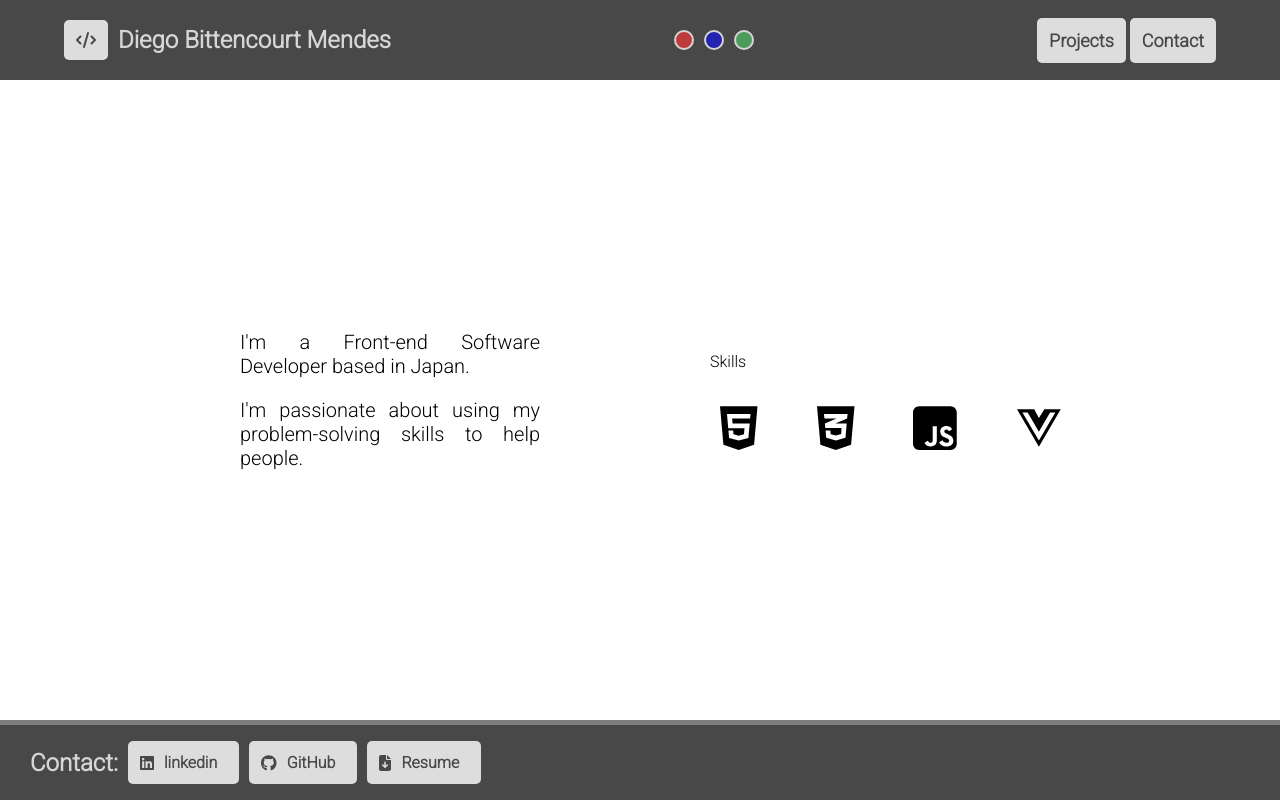
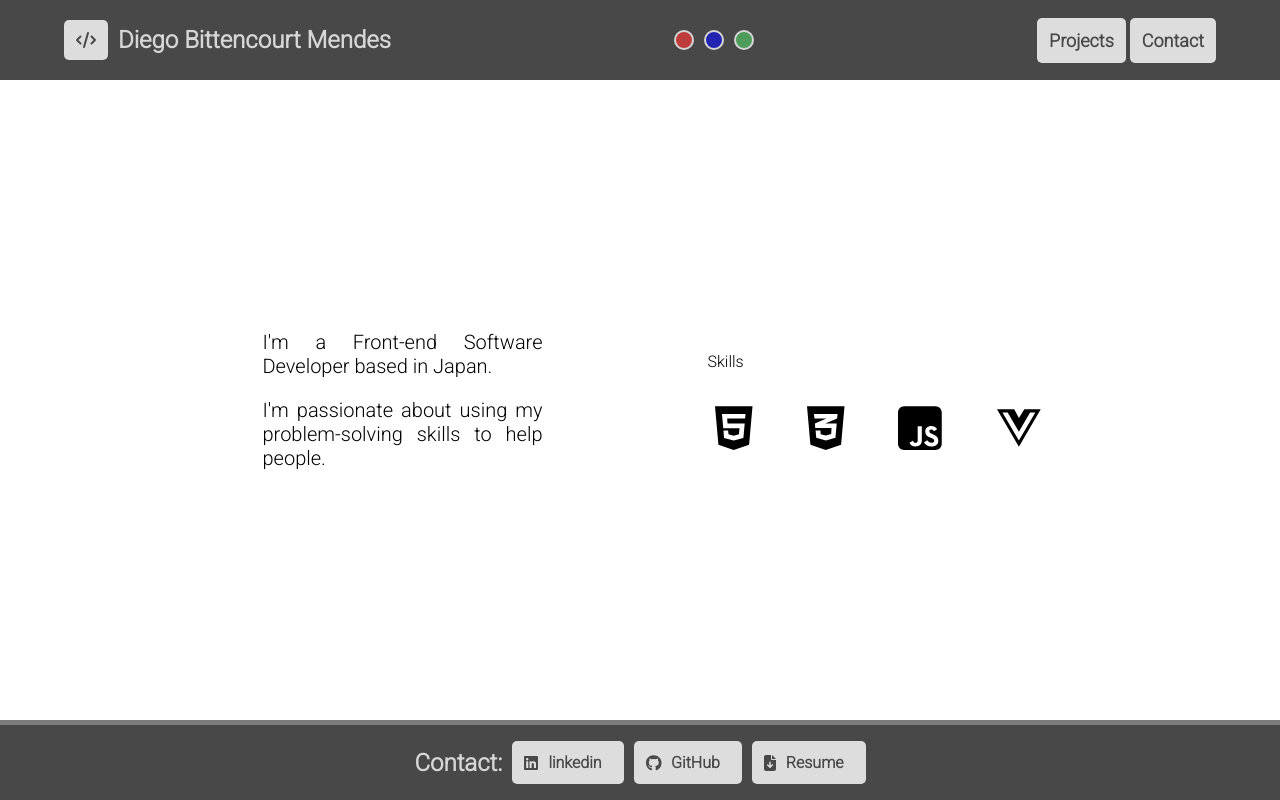
Before and after one commit to Diego-Bittencourt/portfolio_page, a Vue app: page / in a window 1280 px wide. Built offline with nearby package versions, Linux system fonts and the light colour scheme.

Commit message:
STYLE - margin and size change to a global section in app.

```diff
--- a/src/App.vue
+++ b/src/App.vue
@@ -64,6 +64,10 @@ body {
 
 section {
   min-height: 80vh;
+  width: 95%;
+  max-width: 1000px;
+  min-height: 80vh;
+  margin: 0 auto;
 }
 
 </style>
--- a/src/components/layout/TheFooter.vue
+++ b/src/components/layout/TheFooter.vue
@@ -30,7 +30,7 @@ footer {
     width: 100%;
     height: 10vh;
     display: flex;
-    justify-content: flex-start;
+    justify-content: center;
     padding: 0 3rem;
     background-color: #494848;
     border-top: 5px solid #7e7d7d;
--- a/src/pages/FrontPainel.vue
+++ b/src/pages/FrontPainel.vue
@@ -32,9 +32,6 @@ export default {
 
 <style scoped>
 section {
-  width: 90%;
-  max-width: 1000px;
-  /* height: 80vh; */
   margin: 0 auto;
   display: flex;
   align-items: center;
--- a/src/pages/ProjectList.vue
+++ b/src/pages/ProjectList.vue
@@ -40,8 +40,6 @@ export default {
 
 <style scoped>
 ul {
-  width: 90%;
-  max-width: 1200px;
   display: flex;
   flex-wrap: wrap;
   justify-content: center;
```
